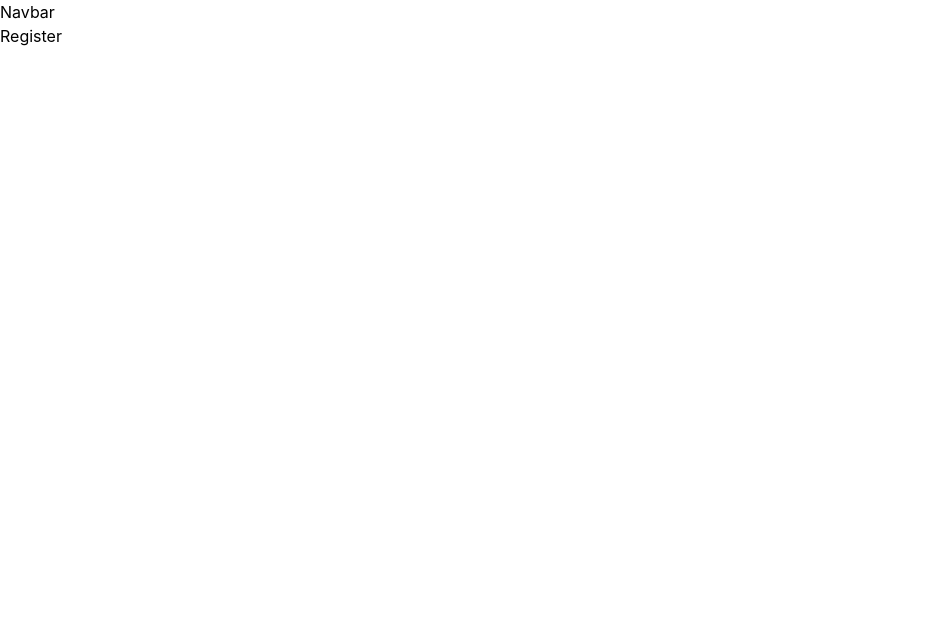
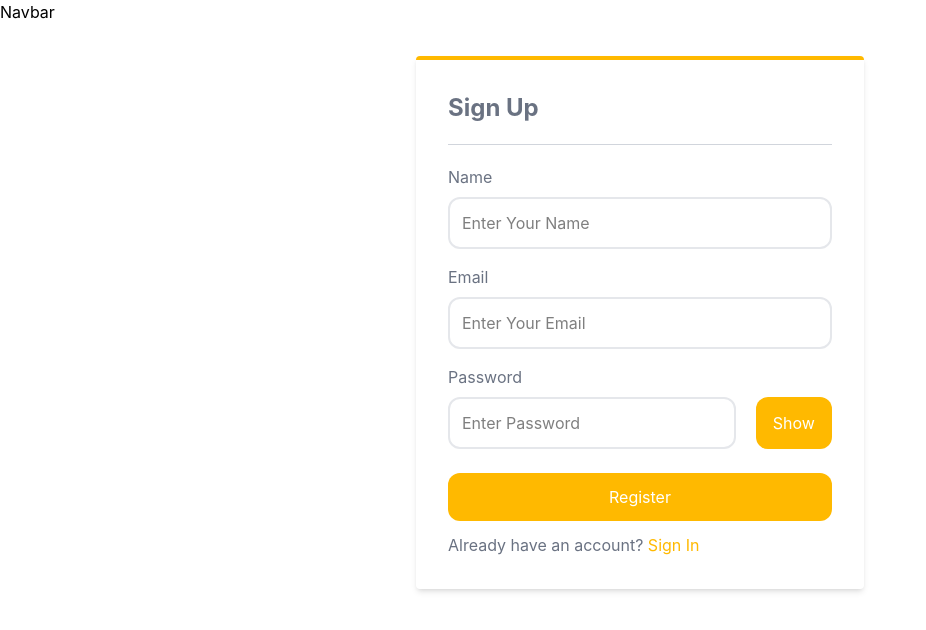
Before and after one commit to kalai02484/Blogify-Frontend, a React (Vite) app: page /register in a window 1280 px wide. Shown: the top 630 px of the page, without its empty margins (0-926 px from the left). Built offline with nearby package versions, Linux system fonts and the light colour scheme.

Commit message:
API Service and login, register comleted

```diff
--- a/src/pages/Blog.jsx
+++ b/src/pages/Blog.jsx
@@ -3,7 +3,7 @@ import React from 'react'
 const Blog = () => {
   return (
     <div>
-
+      <h1>Bloggs............</h1>
     </div>
   )
 }
--- a/src/pages/Login.jsx
+++ b/src/pages/Login.jsx
@@ -1,11 +1,101 @@
-import React from 'react'
+import axios from "axios";
+import React, { useState } from "react";
+import { useNavigate } from "react-router-dom";
+import { toast } from "react-toastify";
+import api from "../services/api";
 
 const Login = () => {
+  const navigate = useNavigate();
+  const [email, setEmail] = useState("");
+  const [password, setPassword] = useState("");
+  const [error, setError] = useState(null);
+  const [showPassword, setShowPassword] = useState(false);
+
+  const handleSubmit = async (e) => {
+    e.preventDefault();
+    try {
+      const response = await api.post("/auth/login", { email, password });
+      localStorage.setItem("token", response.data.token);
+      localStorage.setItem("role", response.data.role);
+      toast.success(response.data.message);
+      setError(null);
+      navigate("/");
+    } catch (error) {
+      setError(error.response.data.message);
+      toast.error(error.response.data.message);
+    }
+    setEmail("");
+    setPassword("");
+  };
   return (
-    <div>
-      Login
+    <div className="container mx-auto mt-8">
+      <form className="max-w-md mx-auto p-8 shadow-md border-t-4 border-amber-400 rounded">
+        <h2 className="text-2xl mb-5 font-bold text-gray-500">Sign In</h2>
+        <hr className="text-gray-300 mb-5" />
+        {error && (
+          <div className="bg-red-100 p-3 mb-4 text-red-700 rounded">
+            {error}
+          </div>
+        )}
+
+        <label className="block mb-2 text-gray-500 " htmlFor="name">
+          Email
+        </label>
+        <input
+          className="w-full border-gray-200 p-3 border-2 rounded-xl focus:outline-amber-300 mb-4"
+          type="email"
+          name="email"
+          id="email"
+          placeholder="Enter Your Email"
+          required
+          value={email}
+          onChange={(e) => setEmail(e.target.value)}
+        />
+        <label className="block mb-2 text-gray-500 " htmlFor="name">
+          Password
+        </label>
+        <div className="relative flex">
+          <input
+            className="w-full mr-5 border-gray-200 p-3 border-2 rounded-xl focus:outline-amber-300 mb-3"
+            type={showPassword ? "text" : "password"}
+            name="password"
+            id="password"
+            placeholder="Enter Password"
+            required
+            value={password}
+            onChange={(e) => setPassword(e.target.value)}
+          />
+          <button
+            className="bg-amber-400 text-white p-3 rounded-xl mb-3 w-24"
+            type="button"
+            onClick={() => setShowPassword(!showPassword)}
+          >
+            {showPassword ? "Hide" : "Show"}
+          </button>
+        </div>
+        <div className="mb-4 text-gray-500 ">
+          Forget Password?{" "}
+          <a href="/forget-password" className="text-amber-400">
+            Click Here
+          </a>
+        </div>
+
+        <button
+          className="w-full bg-amber-400 text-white p-3 rounded-xl mb-3 cursor-pointer"
+          type="button"
+          onClick={handleSubmit}
+        >
+          Register
+        </button>
+        <div className=" text-gray-500 ">
+          New User? Please{" "}
+          <a href="/register" className="text-amber-400">
+            Sign Up
+          </a>
+        </div>
+      </form>
     </div>
-  )
-}
+  );
+};
 
-export default Login
+export default Login;
--- a/src/pages/Register.jsx
+++ b/src/pages/Register.jsx
@@ -1,11 +1,111 @@
-import React from 'react'
+import axios from "axios";
+import React, { useState } from "react";
+import { useNavigate } from "react-router-dom";
+import { toast } from "react-toastify";
 
 const Register = () => {
+  const navigate = useNavigate();
+  const [name, setName] = useState("");
+  const [email, setEmail] = useState("");
+  const [password, setPassword] = useState("");
+  const [error, setError] = useState(null);
+  const [showPassword, setShowPassword] = useState(false);
+
+  const handleSubmit = async (e) => {
+    e.preventDefault();
+    try {
+      const response = await api.post("/auth/signup", {
+        name,
+        email,
+        password,
+      });
+      toast.success(response.data.message);
+      setError(null);
+      navigate("/login");
+    } catch (error) {
+      setError(error.response.data.message);
+      toast.error(error.response.data.message);
+    }
+    setName("");
+    setEmail("");
+    setPassword("");
+  };
+
   return (
-    <div>
-      Register
+    <div className="container mx-auto mt-8">
+      <form className="max-w-md mx-auto p-8 shadow-md border-t-4 border-amber-400 rounded">
+        <h2 className="text-2xl mb-5 font-bold text-gray-500">Sign Up</h2>
+        <hr className="text-gray-300 mb-5" />
+        {error && (
+          <div className="bg-red-100 p-3 mb-4 text-red-700 rounded">
+            {error}
+          </div>
+        )}
+        <label className="block mb-2 text-gray-500 " htmlFor="name">
+          Name
+        </label>
+        <input
+          className="w-full border-gray-200 p-3 border-2 rounded-xl focus:outline-amber-300 mb-4"
+          type="text"
+          name="name"
+          id="name"
+          placeholder="Enter Your Name"
+          required
+          value={name}
+          onChange={(e) => setName(e.target.value)}
+        />
+        <label className="block mb-2 text-gray-500 " htmlFor="name">
+          Email
+        </label>
+        <input
+          className="w-full border-gray-200 p-3 border-2 rounded-xl focus:outline-amber-300 mb-4"
+          type="email"
+          name="email"
+          id="email"
+          placeholder="Enter Your Email"
+          required
+          value={email}
+          onChange={(e) => setEmail(e.target.value)}
+        />
+        <label className="block mb-2 text-gray-500 " htmlFor="name">
+          Password
+        </label>
+        <div className="relative flex mb-3">
+          <input
+            className="w-full mr-5 border-gray-200 p-3 border-2 rounded-xl focus:outline-amber-300 mb-3"
+            type={showPassword ? "text" : "password"}
+            name="password"
+            id="password"
+            placeholder="Enter Password"
+            required
+            value={password}
+            onChange={(e) => setPassword(e.target.value)}
+          />
+          <button
+            className="bg-amber-400 text-white p-3 rounded-xl mb-3 w-24"
+            type="button"
+            onClick={() => setShowPassword(!showPassword)}
+          >
+            {showPassword ? "Hide" : "Show"}
+          </button>
+        </div>
+
+        <button
+          className="w-full bg-amber-400 text-white p-3 rounded-xl mb-3 cursor-pointer"
+          type="button"
+          onClick={handleSubmit}
+        >
+          Register
+        </button>
+        <div className=" text-gray-500 ">
+          Already have an account?{" "}
+          <a href="/login" className="text-amber-400">
+            Sign In
+          </a>
+        </div>
+      </form>
     </div>
-  )
-}
+  );
+};
 
-export default Register
+export default Register;
--- /dev/null
+++ b/src/services/api.js
@@ -0,0 +1,21 @@
+import axios from "axios";
+
+const api = axios.create({
+  baseURL: "http://localhost:3000/api",
+  headers: {
+    "Content-Type": "application/json",
+  },
+});
+
+api.interceptors.request.use(
+  (config) => {
+    const token = localStorage.getItem("token");
+    if (token) {
+      config.headers.Authorization = `Bearer ${token}`;
+    }
+    return config;
+  },
+  (error) => Promise.reject(error),
+);
+
+export default api;
```
